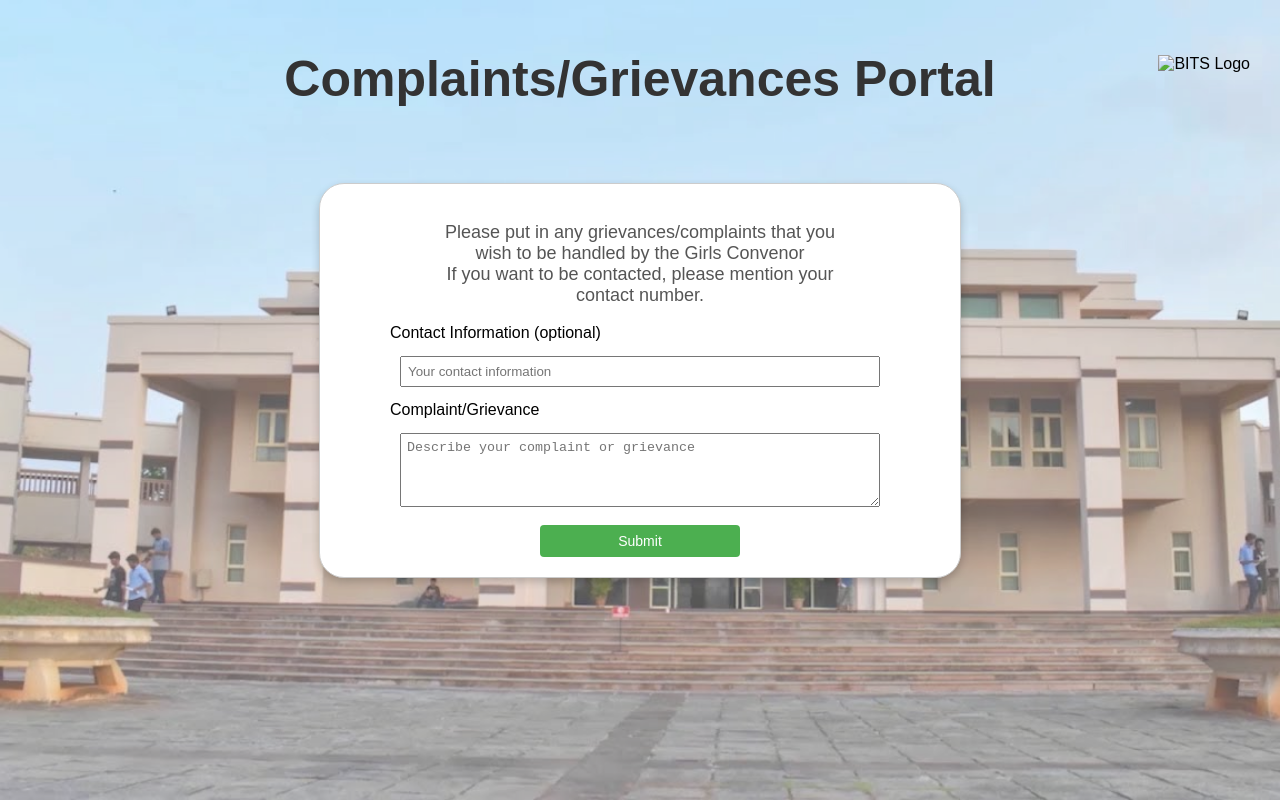
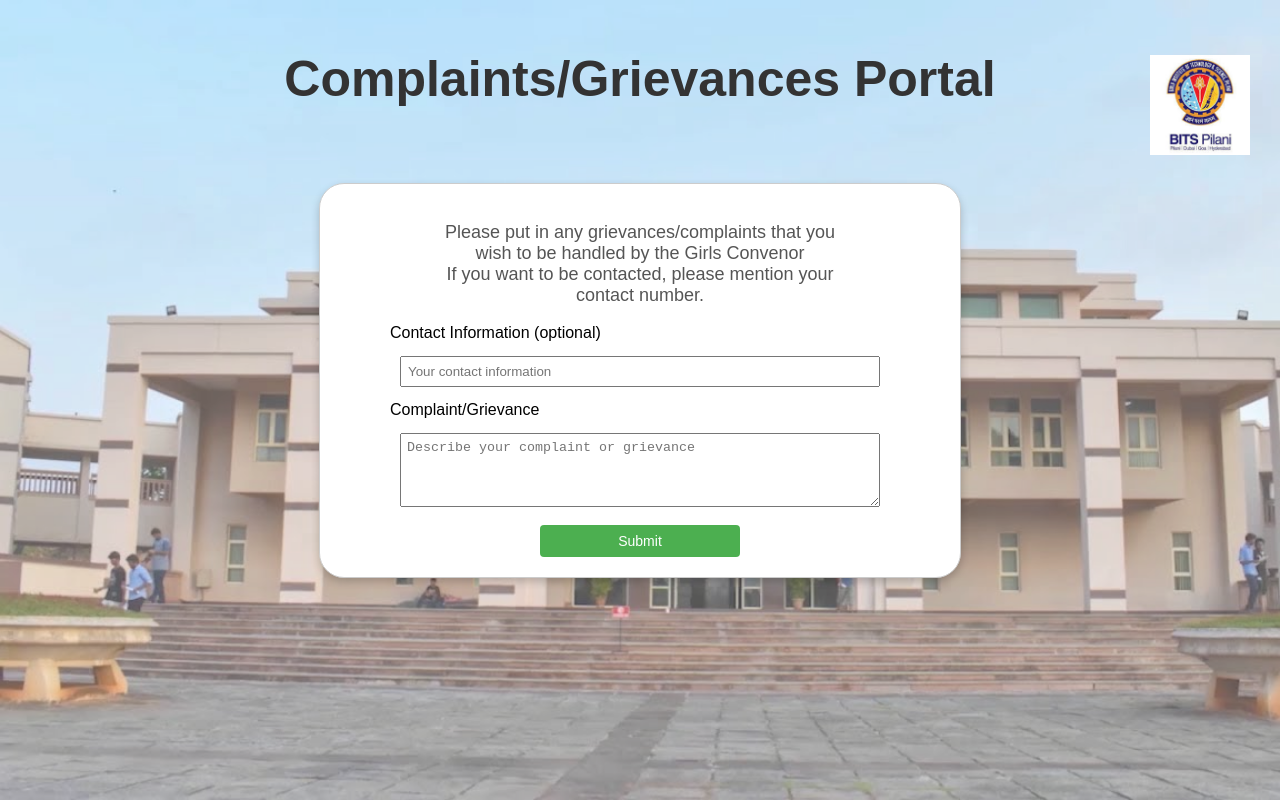
Before and after one commit to PraggyaSharma/Complaints-Portal, a plain HTML site: page index.html in a window 1280 px wide. Drawn offline with Linux system fonts and the light colour scheme.

Commit message:
Update index.html

```diff
--- a/index.html
+++ b/index.html
@@ -97,7 +97,7 @@
 </head>
 <body>
     <div class="background-container"></div>
-    <img id="bitsLogo" src="images/images.jpeg" alt="BITS Logo">
+    <img id="bitsLogo" src="images.jpeg" alt="BITS Logo">
 
     <h2>Complaints/Grievances Portal</h2>
     <div class="content-box">
```
